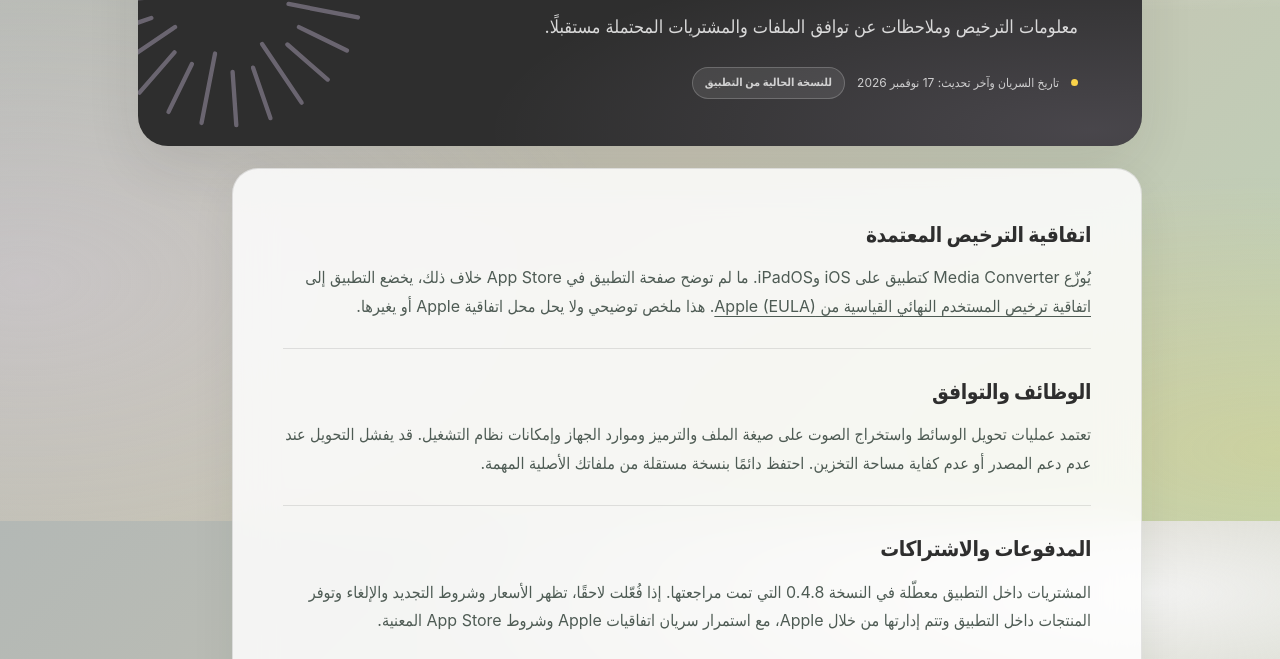
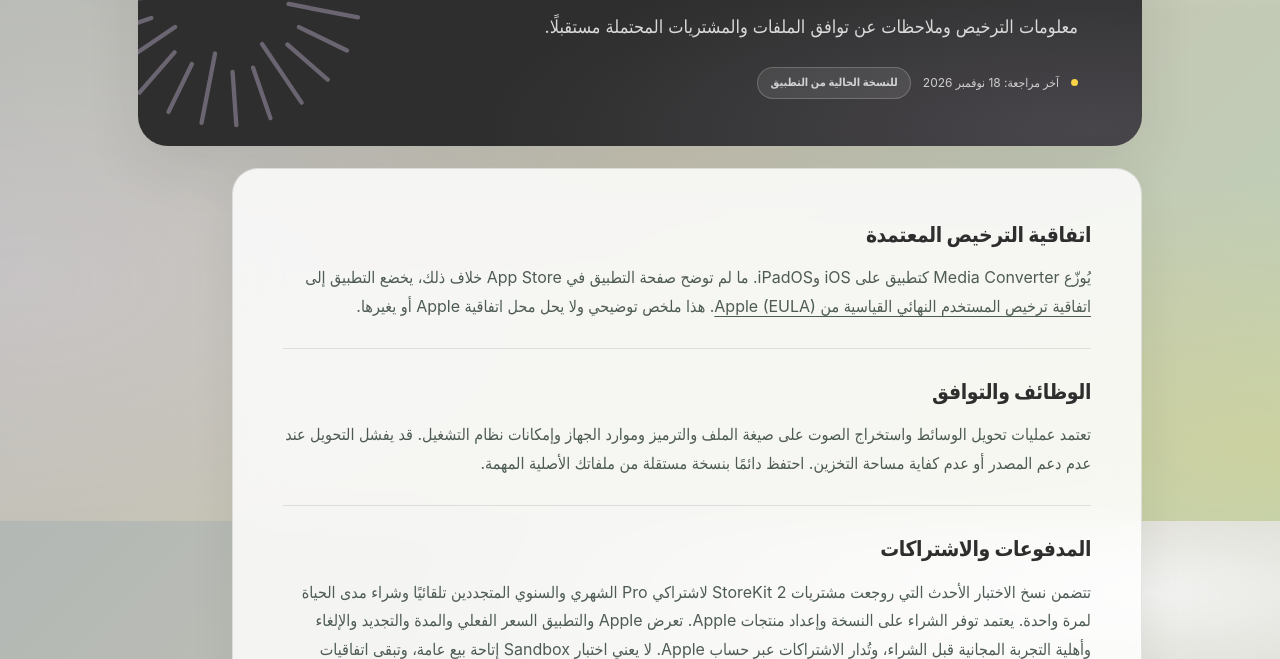
Before and after one commit to hrlxapp/media-converter-legal, a plain HTML site: page ar/terms.html in a window 1280 px wide. Shown: the part 279-938 px from the top of the page. Drawn offline with Linux system fonts and the light colour scheme.

Commit message:
Align Media Converter ar/terms.html with privacy and monetization implementation

```diff
--- a/ar/terms.html
+++ b/ar/terms.html
@@ -18,11 +18,11 @@
 <div class="header-actions"><nav class="nav" aria-label="القائمة الرئيسية"><a href="index.html">الرئيسية</a><a href="privacy.html">الخصوصية</a><a href="support.html">الدعم</a><a href="data.html">بياناتك</a><a href="terms.html" aria-current="page">الشروط</a></nav><a class="language" href="../terms.html" lang="en" hreflang="en">English</a></div>
 </div></header>
 <main class="shell" id="main">
-<div class="hero"><span class="eyebrow">شروط الاستخدام</span><h1 class="title">شروط واضحة، بلا مفاجآت.</h1><p class="lead">معلومات الترخيص وملاحظات عن توافق الملفات والمشتريات المحتملة مستقبلًا.</p><div class="date"><span class="dot"></span> تاريخ السريان وآخر تحديث: 17 نوفمبر 2026 <span class="status">للنسخة الحالية من التطبيق</span></div></div>
+<div class="hero"><span class="eyebrow">شروط الاستخدام</span><h1 class="title">شروط واضحة، بلا مفاجآت.</h1><p class="lead">معلومات الترخيص وملاحظات عن توافق الملفات والمشتريات المحتملة مستقبلًا.</p><div class="date"><span class="dot"></span> آخر مراجعة: 18 نوفمبر 2026 <span class="status">للنسخة الحالية من التطبيق</span></div></div>
 <article class="legal">
 <section><h2>اتفاقية الترخيص المعتمدة</h2><p>يُوزّع Media Converter كتطبيق على iOS وiPadOS. ما لم توضح صفحة التطبيق في App Store خلاف ذلك، يخضع التطبيق إلى <a href="https://www.apple.com/legal/internet-services/itunes/dev/stdeula/" rel="noopener noreferrer">اتفاقية ترخيص المستخدم النهائي القياسية من Apple (EULA)</a>. هذا ملخص توضيحي ولا يحل محل اتفاقية Apple أو يغيرها.</p></section>
 <section><h2>الوظائف والتوافق</h2><p>تعتمد عمليات تحويل الوسائط واستخراج الصوت على صيغة الملف والترميز وموارد الجهاز وإمكانات نظام التشغيل. قد يفشل التحويل عند عدم دعم المصدر أو عدم كفاية مساحة التخزين. احتفظ دائمًا بنسخة مستقلة من ملفاتك الأصلية المهمة.</p></section>
-<section><h2>المدفوعات والاشتراكات</h2><p>المشتريات داخل التطبيق معطّلة في النسخة 0.4.8 التي تمت مراجعتها. إذا فُعّلت لاحقًا، تظهر الأسعار وشروط التجديد والإلغاء وتوفر المنتجات داخل التطبيق وتتم إدارتها من خلال Apple، مع استمرار سريان اتفاقيات Apple وشروط App Store المعنية.</p></section>
+<section><h2>المدفوعات والاشتراكات</h2><p>تتضمن نسخ الاختبار الأحدث التي روجعت مشتريات StoreKit 2 لاشتراكي Pro الشهري والسنوي المتجددين تلقائيًا وشراء مدى الحياة لمرة واحدة. يعتمد توفر الشراء على النسخة وإعداد منتجات Apple. تعرض Apple والتطبيق السعر الفعلي والمدة والتجديد والإلغاء وأهلية التجربة المجانية قبل الشراء، وتُدار الاشتراكات عبر حساب Apple. لا يعني اختبار Sandbox إتاحة بيع عامة، وتبقى اتفاقيات Apple وشروط App Store المعنية سارية.</p></section>
 <section><h2>حقوقك ومحتواك</h2><p>تظل الوسائط الأصلية ملكًا لك. أنت مسؤول عن امتلاك الحق في تحويل المحتوى أو حفظه أو مشاركته، وعن مراعاة الأنظمة والحقوق الخاصة بالآخرين.</p></section>
 <section><h2>الخصوصية والتواصل</h2><p>راجع <a href="privacy.html">سياسة الخصوصية</a> لمعرفة ممارسات النسخة الحالية. للتواصل: <a href="mailto:hrlxapp@icloud.com">hrlxapp@icloud.com</a>.</p></section>
 </article>
```
